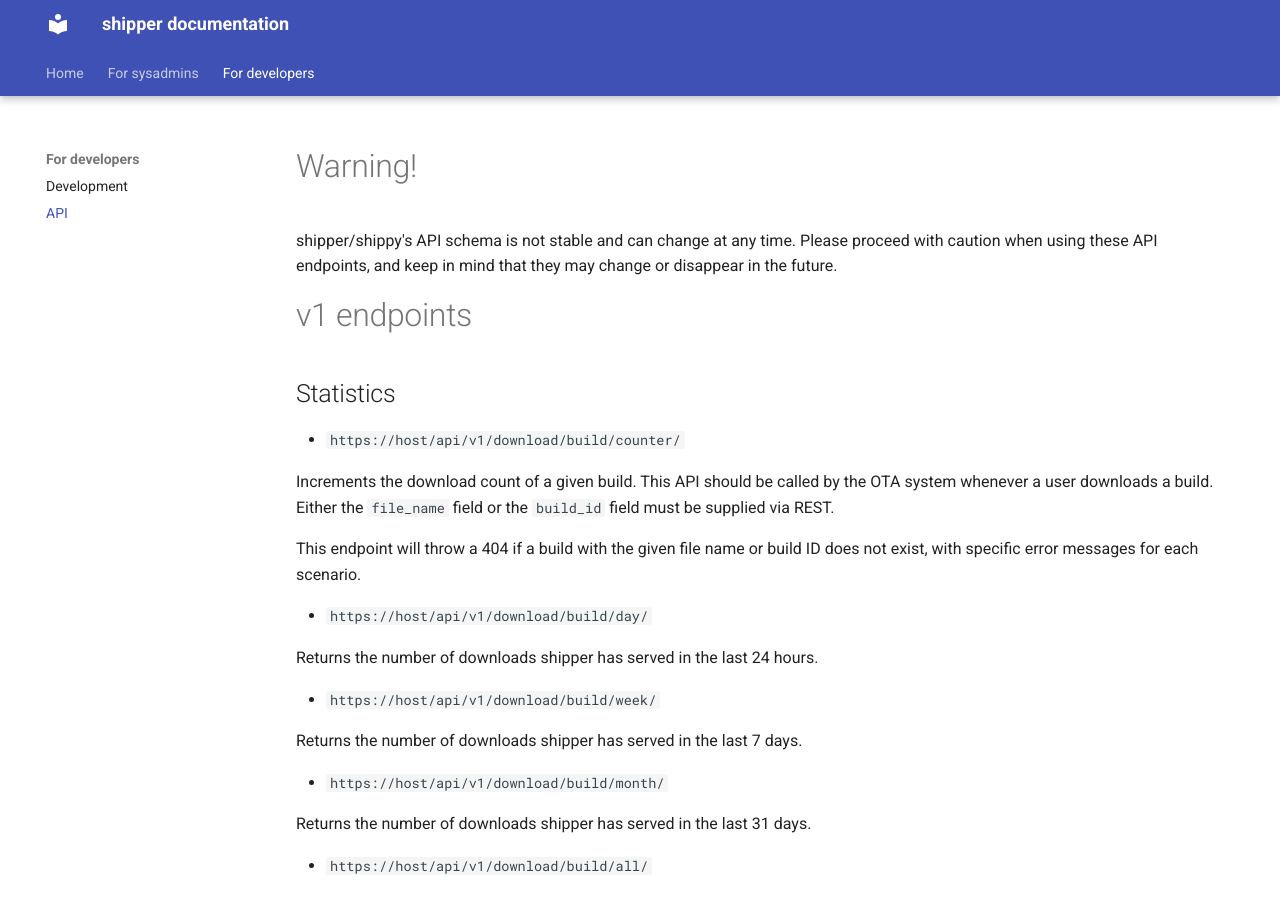
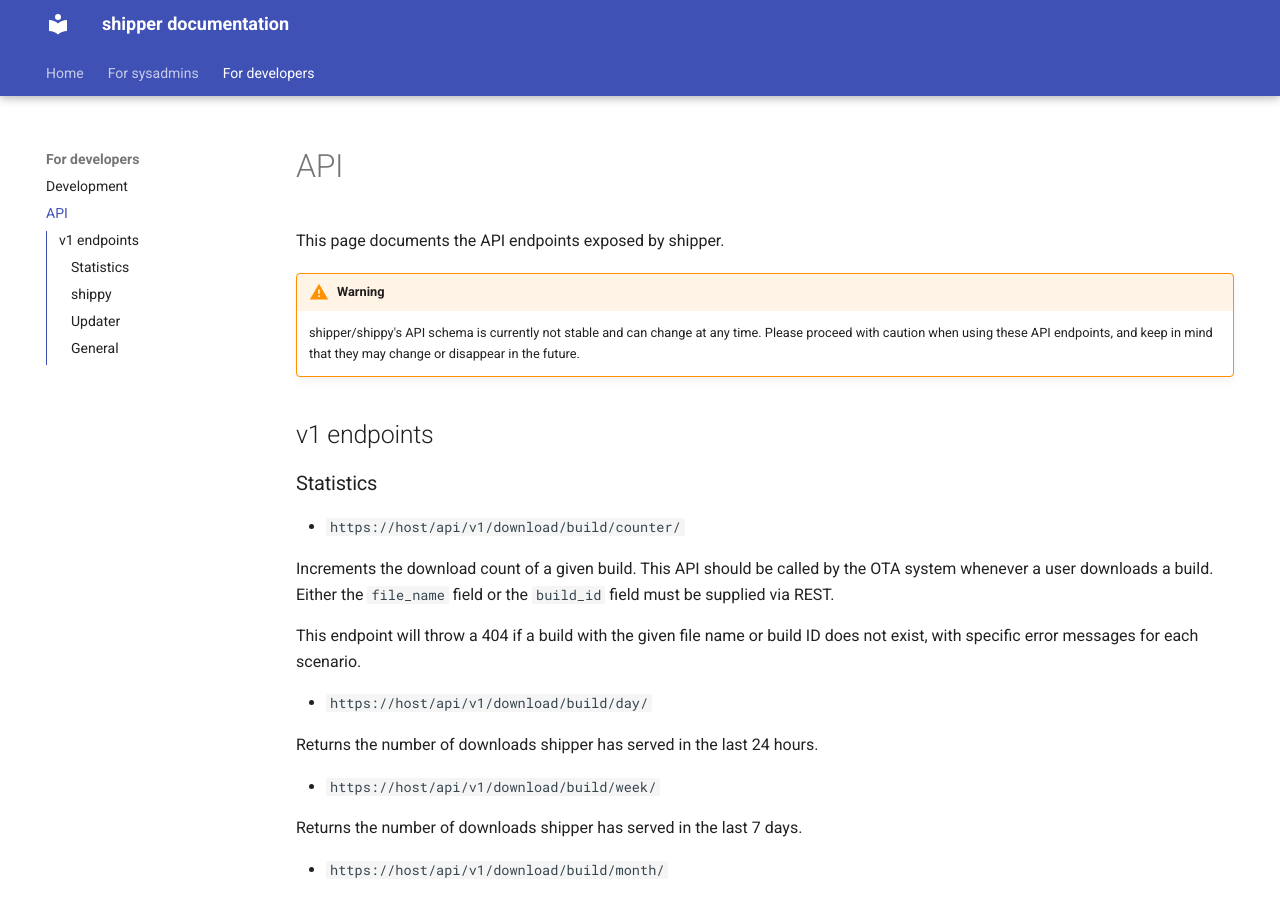
Before and after one commit to shipperstack/shipper, an MkDocs documentation site: the page built from docs/docs/developer/API.md, in a window 1280 px wide and 900 px high. Built offline with MkDocs 1.6.1 and Material for MkDocs 9.7.7, drawn with Linux system fonts in a browser that asks for light colours; the version menu is left out.

```diff
--- a/docs/docs/developer/API.md
+++ b/docs/docs/developer/API.md
@@ -1,9 +1,13 @@
-# Warning!
-shipper/shippy's API schema is not stable and can change at any time. Please proceed with caution when using these API endpoints, and keep in mind that they may change or disappear in the future.
+# API
 
-# v1 endpoints
+This page documents the API endpoints exposed by shipper.
 
-## Statistics
+!!! warning
+    shipper/shippy's API schema is currently not stable and can change at any time. Please proceed with caution when using these API endpoints, and keep in mind that they may change or disappear in the future.
+
+## v1 endpoints
+
+### Statistics
 
  - `https://host/api/v1/download/build/counter/`
 
@@ -27,7 +31,7 @@ Returns the number of downloads shipper has served in the last 31 days.
 
 Returns the number of downloads shipper has served, all time.
 
-## shippy
+### shippy
 
 The following endpoints are used by [shippy, a tool to help maintainers upload builds to shipper.](https://github.com/ericswpark/shippy)
 
@@ -61,7 +65,7 @@ Returns a 200 with the enable/disable status if successful.
 
 This endpoint will throw a 400 if one or more of the required fields are missing and a 401 if you are unauthorized to modify builds.
 
-## Updater
+### Updater
 
  - `https://host/api/v1/updater/los/<slug:codename>/<slug:variant>/`
 
@@ -69,7 +73,7 @@ This fetches all build objects for the device with the specified `codename` and
 
 This endpoint will throw a 404 if the device is not found or if there are no builds for the specified variant and a 400 if the supplied variant name is invalid.
 
-## General
+### General
 
 These are general endpoints used to query information on devices and builds.
 
```
